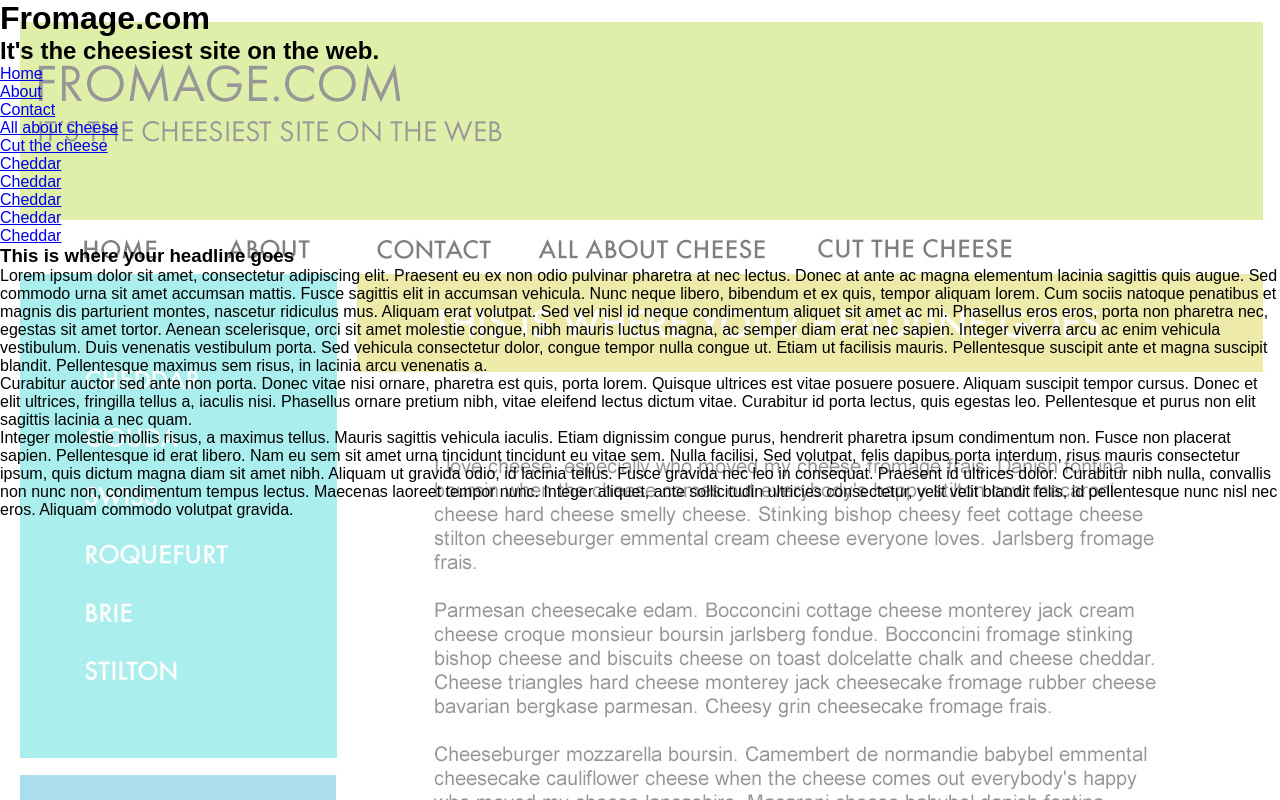
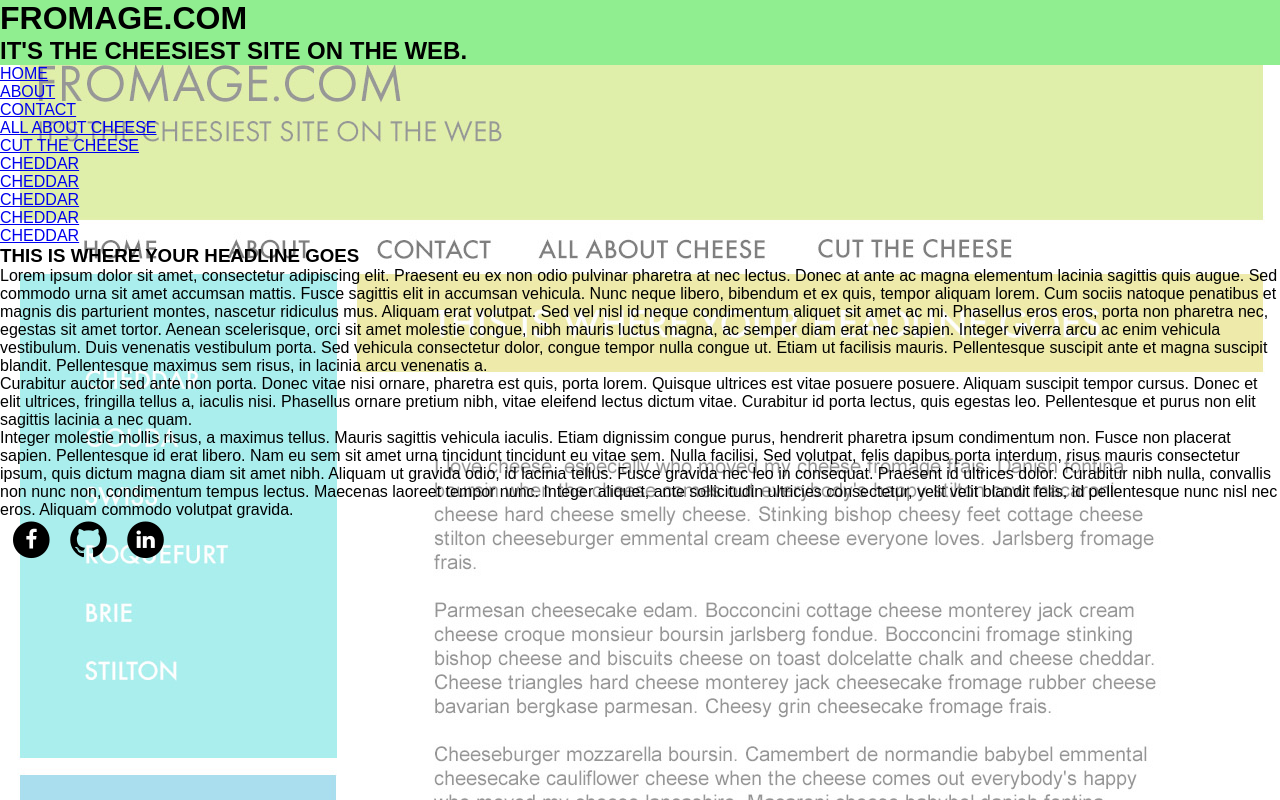
Before and after one commit to tevenson/week5-hw-mockup, a plain HTML site: page index.html in a window 1280 px wide. Drawn offline with Linux system fonts and the light colour scheme.

Commit message:
Last changes for Sunday night.

```diff
--- a/index.html
+++ b/index.html
@@ -4,12 +4,15 @@
     <meta charset="utf-8">
     <title>Homework 5 Mockup</title>
     <link rel="stylesheet" href="styles/stylesheet.css">
+    <link href="//maxcdn.bootstrapcdn.com/font-awesome/4.2.0/css/font-awesome.min.css" rel="stylesheet">
 </head>
 
 <body>
-    <header>
-        <h1>Fromage.com</h1>
-        <h2>It's the cheesiest site on the web.</h2>
+    <header class="capitalize">
+        <div class="green">
+            <h1>Fromage.com</h1>
+            <h2>It's the cheesiest site on the web.</h2>
+        </div>
         <nav>
             <ul>
                 <li><a href="#">Home</a></li>
@@ -21,7 +24,7 @@
         </nav>
     </header>
 
-    <div class="left-column">
+    <div class="left-column capitalize">
         <nav>
             <ul>
                 <li><a href="#">Cheddar</a></li>
@@ -35,14 +38,24 @@
     </div>
 
     <article>
-        <h3>This is where your headline goes</h3>
+        <h3 class="capitalize">This is where your headline goes</h3>
         <p>Lorem ipsum dolor sit amet, consectetur adipiscing elit. Praesent eu ex non odio pulvinar pharetra at nec lectus. Donec at ante ac magna elementum lacinia sagittis quis augue. Sed commodo urna sit amet accumsan mattis. Fusce sagittis elit in accumsan vehicula. Nunc neque libero, bibendum et ex quis, tempor aliquam lorem. Cum sociis natoque penatibus et magnis dis parturient montes, nascetur ridiculus mus. Aliquam erat volutpat. Sed vel nisl id neque condimentum aliquet sit amet ac mi. Phasellus eros eros, porta non pharetra nec, egestas sit amet tortor. Aenean scelerisque, orci sit amet molestie congue, nibh mauris luctus magna, ac semper diam erat nec sapien. Integer viverra arcu ac enim vehicula vestibulum. Duis venenatis vestibulum porta. Sed vehicula consectetur dolor, congue tempor nulla congue ut. Etiam ut facilisis mauris. Pellentesque suscipit ante et magna suscipit blandit. Pellentesque maximus sem risus, in lacinia arcu venenatis a.</p>
         <p>Curabitur auctor sed ante non porta. Donec vitae nisi ornare, pharetra est quis, porta lorem. Quisque ultrices est vitae posuere posuere. Aliquam suscipit tempor cursus. Donec et elit ultrices, fringilla tellus a, iaculis nisi. Phasellus ornare pretium nibh, vitae eleifend lectus dictum vitae. Curabitur id porta lectus, quis egestas leo. Pellentesque et purus non elit sagittis lacinia a nec quam.</p>
         <p>Integer molestie mollis risus, a maximus tellus. Mauris sagittis vehicula iaculis. Etiam dignissim congue purus, hendrerit pharetra ipsum condimentum non. Fusce non placerat sapien. Pellentesque id erat libero. Nam eu sem sit amet urna tincidunt tincidunt eu vitae sem. Nulla facilisi. Sed volutpat, felis dapibus porta interdum, risus mauris consectetur ipsum, quis dictum magna diam sit amet nibh. Aliquam ut gravida odio, id lacinia tellus. Fusce gravida nec leo in consequat. Praesent id ultrices dolor. Curabitur nibh nulla, convallis non nunc non, condimentum tempus lectus. Maecenas laoreet tempor nunc. Integer aliquet, ante sollicitudin ultricies consectetur, velit velit blandit felis, id pellentesque nunc nisl nec eros. Aliquam commodo volutpat gravida.</p>
     </article>
 
     <footer>
-        <!-- social media goes here -->
+        <span class="fa-stack fa-lg">
+            <i class="fa fa-circle fa-stack-2x"></i>
+            <i class="fa fa-facebook fa-stack-1x fa-inverse"></i>
+        </span>
+        <span class="fa-stack fa-lg">
+            <i class="fa fa-github fa-stack-2x"></i>
+        </span>
+        <span class="fa-stack fa-lg">
+            <i class="fa fa-circle fa-stack-2x"></i>
+            <i class="fa fa fa-linkedin fa-stack-1x fa-inverse"></i>
+        </span>
     </footer>
 </body>
 
--- a/styles/stylesheet.css
+++ b/styles/stylesheet.css
@@ -20,3 +20,19 @@ body::after {
     position: absolute;
     z-index: -1;
 }
+
+.green {
+    background-color: lightgreen;
+}
+
+.capitalize {
+    text-transform: uppercase;
+}
+
+footer {
+    display:inline-block;
+}
+
+footer span {
+    margin-left: 10px
+}
```
